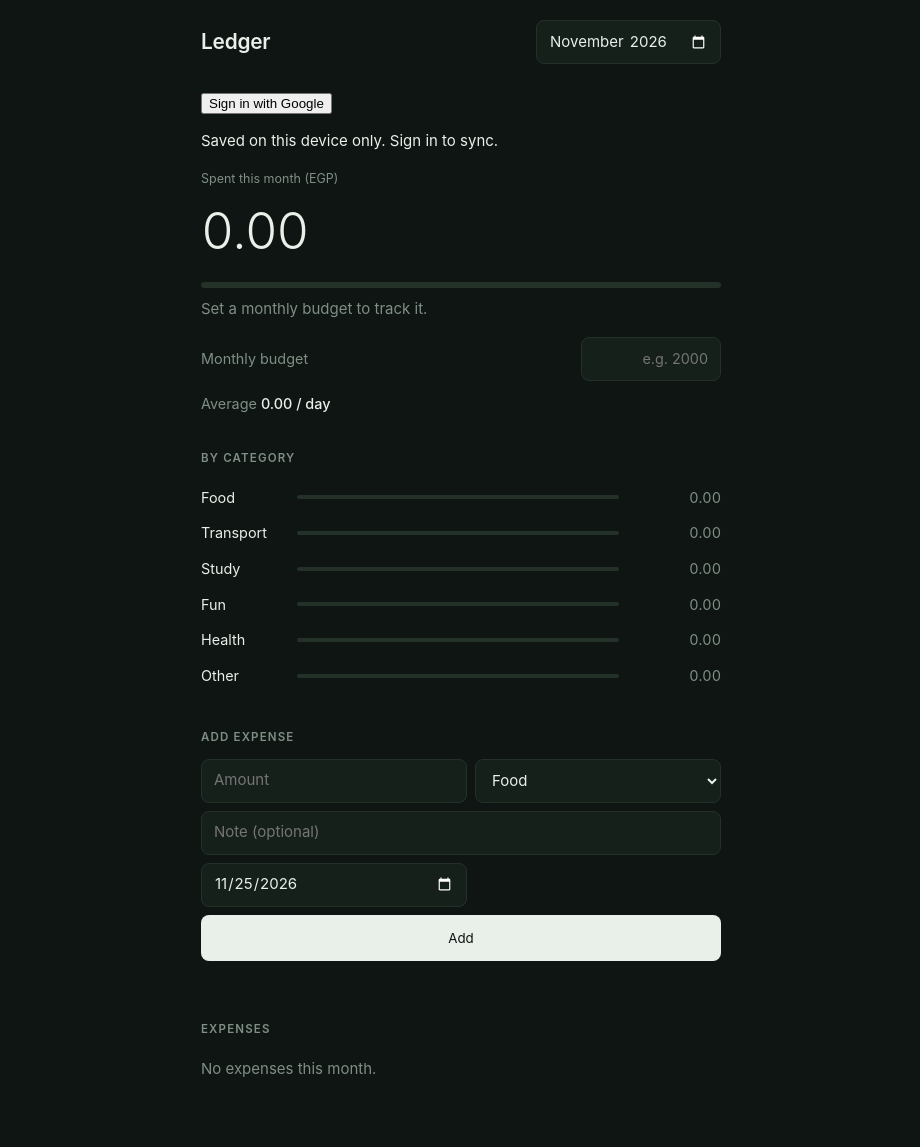
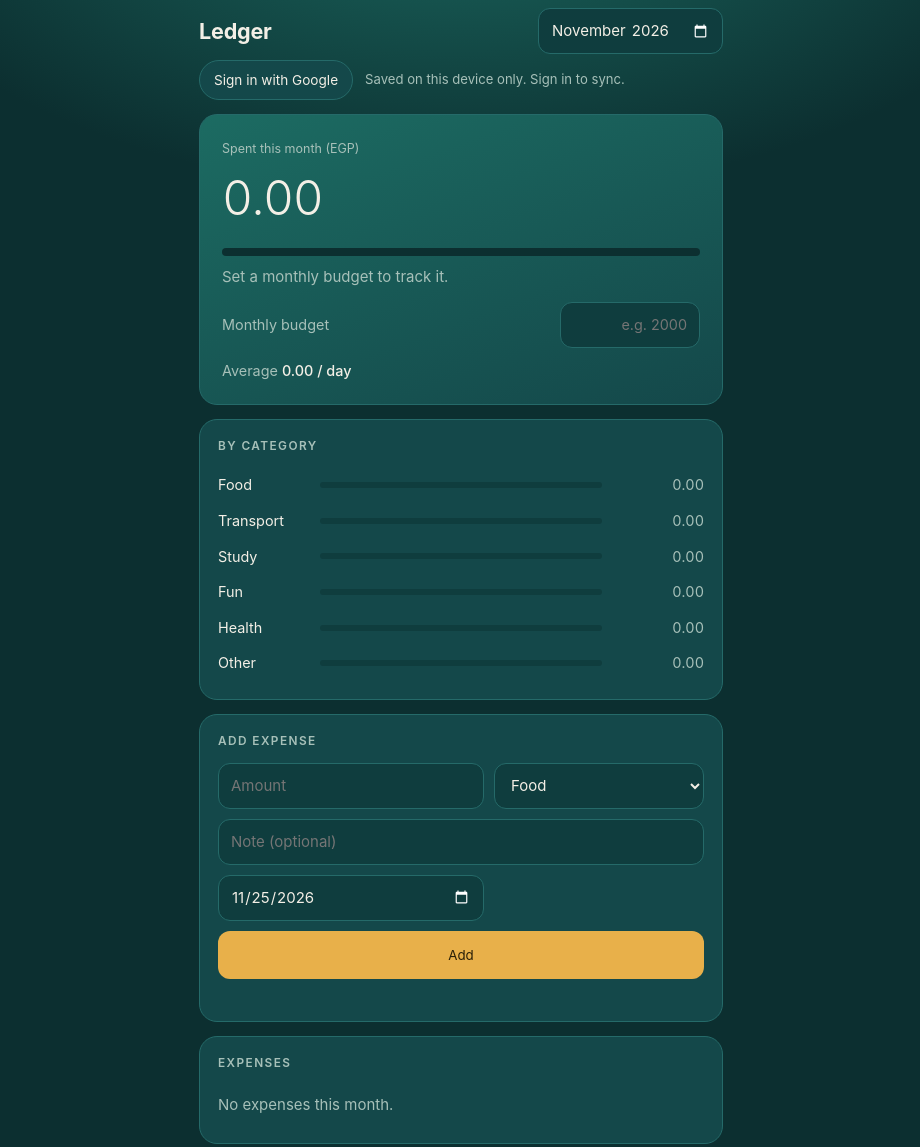
Before and after one commit to abdalhadymahmoud9-crypto/expense-tracker, a website with bundled scripts: page index.html in a window 1280 px wide. Shown: the part 20-1167 px from the top of the page, without its empty margins (179-1099 px from the left). Built offline with nearby package versions, Linux system fonts and the light colour scheme.

Commit message:
Update CSS variables and styles for improved design

```diff
--- a/style.css
+++ b/style.css
@@ -1,33 +1,40 @@
-:root{--bg:#0f1512;--panel:#16201b;--ink:#e9efe9;--mute:#7f8f85;--line:#243129;--ok:#6fcf97;--warn:#f2c94c;--bad:#eb5757}
+:root{--bg:#0c2f30;--bg2:#0f3d3e;--card:#14484a;--card2:#185558;--ink:#f3efe6;--mute:#a7c0b9;--line:#256a69;--gold:#e8b04a;--ok:#7fd6a8;--warn:#f0c15a;--bad:#ff8a7a}
 *{box-sizing:border-box}
-body{margin:0;background:var(--bg);color:var(--ink);font:15px/1.5 -apple-system,"Inter","Segoe UI",system-ui,sans-serif}
-main{max-width:560px;margin:0 auto;padding:40px 20px 72px}
-header{display:flex;justify-content:space-between;align-items:center;margin-bottom:28px}
-h1{font-size:1.3rem;font-weight:600;margin:0;letter-spacing:-.01em}
-h2{font-size:.72rem;text-transform:uppercase;letter-spacing:.1em;color:var(--mute);font-weight:600;margin:36px 0 12px}
-input,select{font:inherit;color:var(--ink);background:var(--panel);border:1px solid var(--line);border-radius:8px;padding:0 12px;min-height:44px;color-scheme:dark}
+body{margin:0;background:radial-gradient(900px 480px at 50% -120px,#1c6b62 0,transparent 70%),var(--bg);color:var(--ink);font:15px/1.5 -apple-system,"Inter","Segoe UI",system-ui,sans-serif;min-height:100vh}
+main{max-width:560px;margin:0 auto;padding:28px 18px 72px}
+header{display:flex;justify-content:space-between;align-items:center;margin-bottom:6px}
+h1{font-size:1.35rem;font-weight:650;margin:0;letter-spacing:-.01em}
+h2{font-size:.74rem;text-transform:uppercase;letter-spacing:.12em;color:var(--mute);font-weight:600;margin:0 0 12px}
+section{background:var(--card);border:1px solid var(--line);border-radius:18px;padding:18px;margin-top:14px}
+section.hero{background:linear-gradient(160deg,#1c6b62,#14484a);padding:22px}
+input,select{font:inherit;color:var(--ink);background:var(--bg2);border:1px solid var(--line);border-radius:12px;padding:0 12px;min-height:46px;color-scheme:dark;max-width:100%}
+input:focus,select:focus,button:focus-visible{outline:2px solid var(--gold);outline-offset:2px}
 .hero small{color:var(--mute)}
-#spent{font-size:3.2rem;font-weight:300;letter-spacing:-.03em;font-variant-numeric:tabular-nums;margin:2px 0 14px}
-#meter{height:6px;background:var(--line);border-radius:3px;overflow:hidden}
-#meter i{display:block;height:100%;width:0;background:var(--ok);transition:width .3s}
+#spent{font-size:3rem;font-weight:300;letter-spacing:-.03em;font-variant-numeric:tabular-nums;margin:2px 0 14px}
+#meter{height:8px;background:#0c2f30;border-radius:4px;overflow:hidden}
+#meter i{display:block;height:100%;width:0;background:var(--ok);border-radius:4px;transition:width .3s}
 #meter.close i{background:var(--warn)}#meter.over i{background:var(--bad)}
-#status{margin:10px 0 16px;color:var(--mute)}
+#status{margin:10px 0 14px;color:var(--mute)}
 label{display:flex;justify-content:space-between;align-items:center;gap:12px;color:var(--mute);font-size:.9rem}
 label input{width:140px;text-align:right}
-.avg{color:var(--mute);margin:12px 0 0;font-size:.9rem}.avg b{color:var(--ink);font-weight:500}
+.avg{color:var(--mute);margin:12px 0 0;font-size:.9rem}.avg b{color:var(--ink);font-weight:550}
 ul{list-style:none;margin:0;padding:0}
-.cats li{display:grid;grid-template-columns:84px 1fr 90px;align-items:center;gap:12px;padding:7px 0;font-size:.9rem}
-.cats i{height:4px;background:var(--line);border-radius:2px;position:relative;overflow:hidden}
-.cats i::after{content:"";position:absolute;inset:0;width:var(--w);background:var(--ink)}
+.cats li{display:grid;grid-template-columns:90px 1fr 90px;align-items:center;gap:12px;padding:7px 0;font-size:.9rem}
+.cats i{height:6px;background:var(--bg2);border-radius:3px;position:relative;overflow:hidden}
+.cats i::after{content:"";position:absolute;inset:0;width:var(--w);background:var(--gold);border-radius:3px}
 .cats em{font-style:normal;text-align:right;color:var(--mute);font-variant-numeric:tabular-nums}
-form{display:grid;grid-template-columns:1fr 1fr;gap:8px}
+form{display:grid;grid-template-columns:1fr 1fr;gap:10px}
 form #note{grid-column:span 2}
-form button{grid-column:span 2;min-height:46px;border:0;border-radius:8px;background:var(--ink);color:var(--bg);font:600 .95rem inherit;font-family:inherit;cursor:pointer}
+form button{grid-column:span 2;min-height:48px;border:0;border-radius:12px;background:var(--gold);color:#2a2008;font:650 .98rem inherit;font-family:inherit;cursor:pointer}
+form button:hover{filter:brightness(1.06)}
 .err{color:var(--bad);min-height:1.2em;font-size:.85rem;margin:8px 0 0}
-.list li{display:grid;grid-template-columns:46px 1fr auto 44px;align-items:center;gap:8px;border-top:1px solid var(--line);padding:8px 0}
+.list li{display:grid;grid-template-columns:46px 1fr auto 44px;align-items:center;gap:8px;border-top:1px solid var(--line);padding:9px 0}
+.list li:first-child{border-top:0}
 .list .d{color:var(--mute);font-size:.85rem}
 .list small{display:block;color:var(--mute);font-size:.75rem}
-.list b{font-weight:500;font-variant-numeric:tabular-nums}
-.list button{background:none;border:0;color:var(--mute);min-height:44px;cursor:pointer}
+.list b{font-weight:550;font-variant-numeric:tabular-nums}
+.list button{background:none;border:0;color:var(--mute);min-height:44px;cursor:pointer;border-radius:10px}
 .list button:hover{color:var(--bad)}
 .none{color:var(--mute);display:block!important;border:0!important}
+.syncbar{display:flex;flex-wrap:wrap;align-items:center;gap:6px 12px;margin:2px 0 0;font-size:.82rem;color:var(--mute)}.syncbar p{margin:0}
+.auth{display:flex;align-items:center;gap:8px}.auth button{font:inherit;font-size:.85rem;padding:0 14px;min-height:40px;border-radius:999px;border:1px solid var(--line);background:var(--card);color:var(--ink);cursor:pointer}.auth button:hover{border-color:var(--gold)}.auth .who{color:var(--ink)}
```
